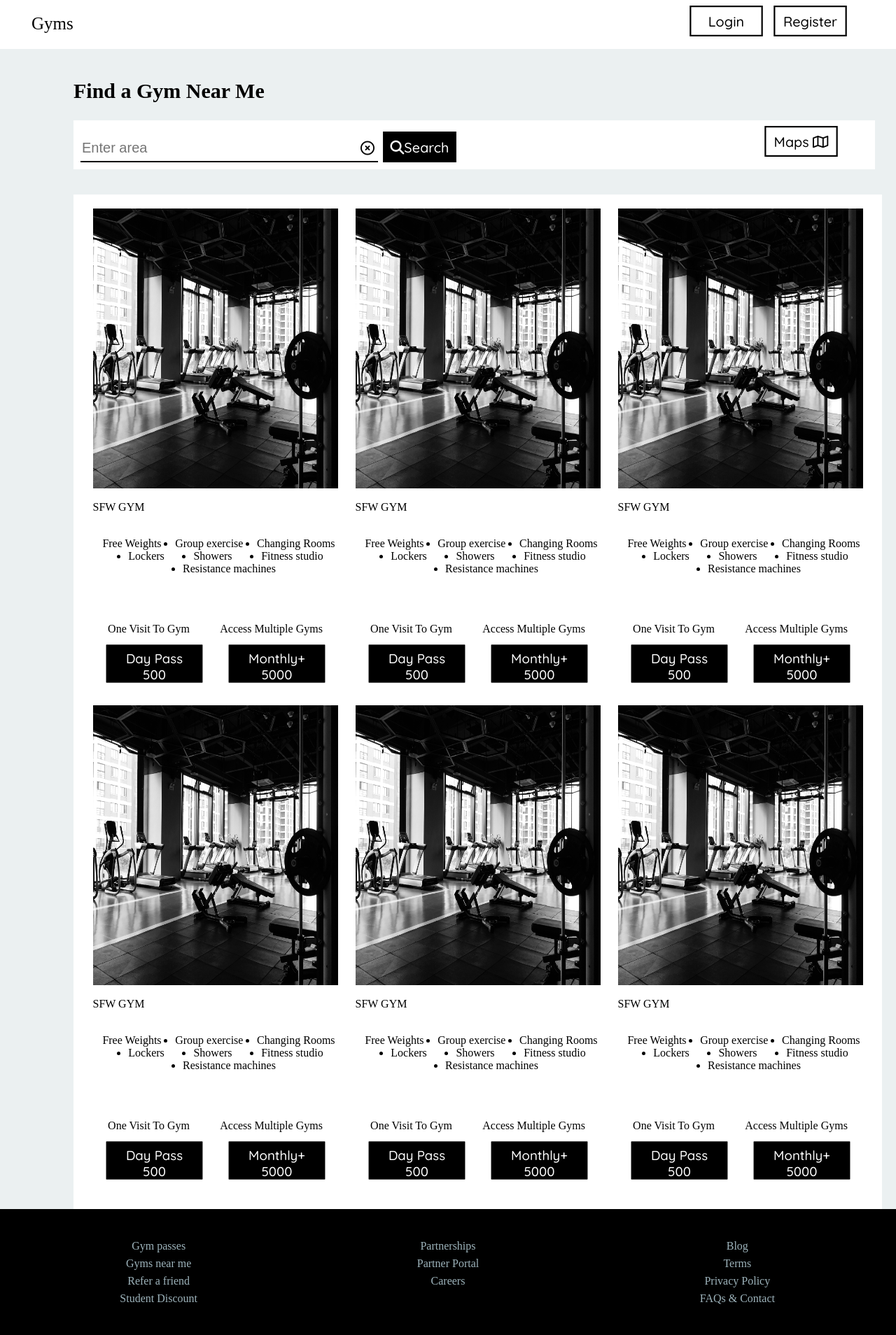
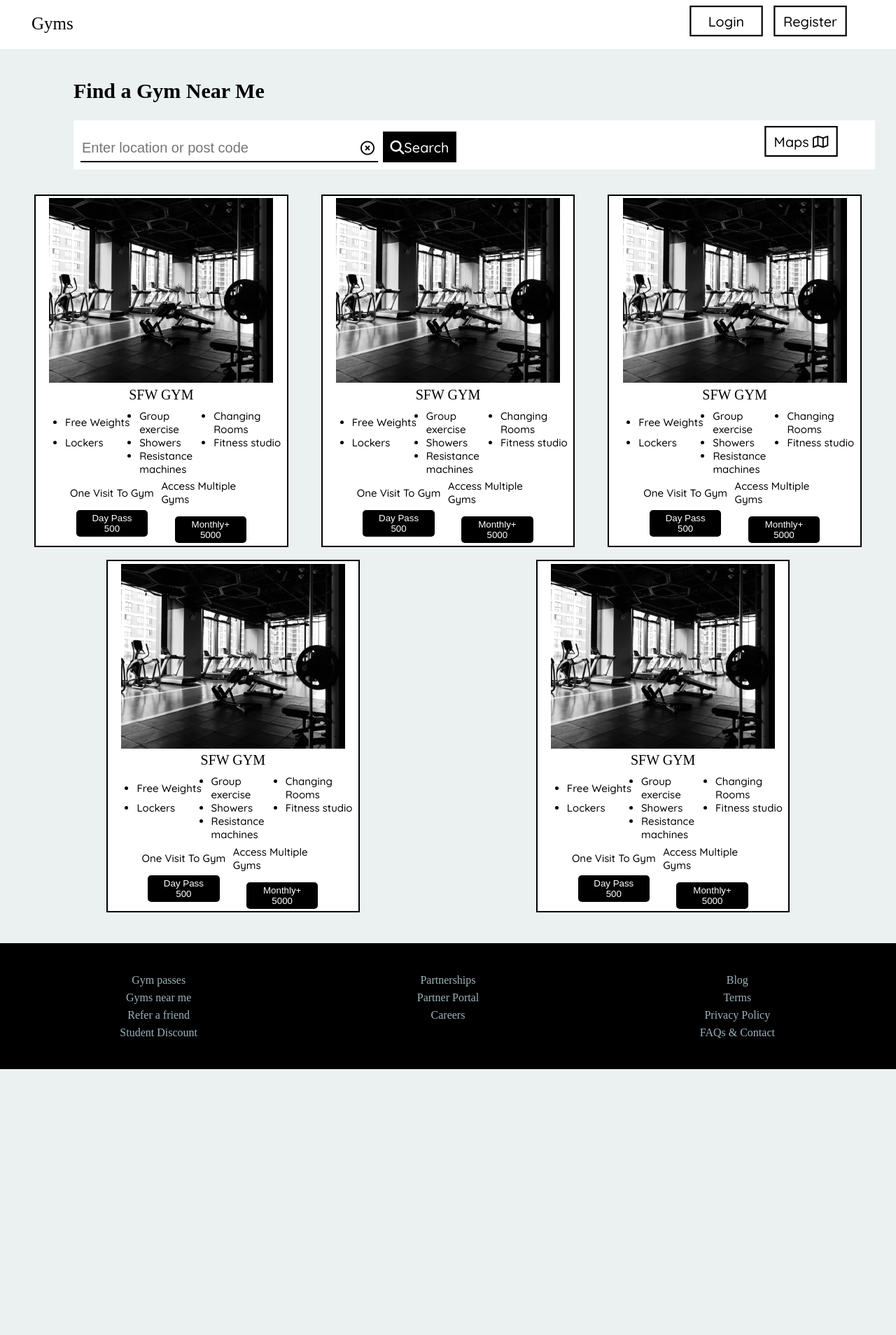
Before and after one commit to Manthan1302/Gym-subscribtion, a PHP site: page /components/search.php in a window 1280 px wide. Shown: the whole page at 70% size. After the commit the page ends 1528 px from the top, so only its background shows below. Run offline with PHP 8.4, Linux system fonts and the light colour scheme; some libraries are stand-ins or nearby versions.

```diff
--- a/Backend/Database.php
+++ b/Backend/Database.php
@@ -84,7 +84,7 @@
     }
 
     //  gym table
-    $gymTableQuery = "create table gym( gymId int primary key , gymName varchar(50) , gymAddress varchar(50) , gymLocation varchar(50) , gymImages JSON , gymPass JSON , gymEquipment JSON , gymAmenities JSON , aboutGym varchar(400))";
+    $gymTableQuery = "create table gym( gymId int primary key , gymName varchar(50) , gymLocation varchar(50) , gymImages JSON , gymPass JSON , gymEquipment JSON , gymAmenities JSON , aboutGym varchar(400))";
 
     $gymTable = mysqli_query($connection , $gymTableQuery);
 
--- a/Frontend/components/home.php
+++ b/Frontend/components/home.php
@@ -24,6 +24,7 @@ session_start();
                     <span class="name">Company_Name</span>
                     <span class="li">About us</span>
                     <span class="li">Membership pass</span>
+                    <span class="li">View Gyms</span>
                     <span class="li"><a href="login.php"> Profile</a></span>
                 </div>
 
@@ -31,7 +32,7 @@ session_start();
                     <span class="line1">One Network</span>
                     <span class="line2">Any location. Thousands of gyms. Zero contracts.</span>
                     <form>
-                        <input type="text" />
+                        <input type="text" placeholder="enter location or postcode" />
                         <button>Find Gyms</button>
                     </form>
                 </div>
--- a/Frontend/components/search.php
+++ b/Frontend/components/search.php
@@ -20,7 +20,7 @@
 
     <div class="search">
        <div class="text">
-        <input type="text" placeholder="Enter area" class="input">
+        <input type="text" placeholder="Enter location or post code" class="input">
         <i class="fa-regular fa-circle-xmark cross"></i>
     </div>&nbsp;&nbsp;&nbsp;
     <button class="nav-button" style="background-color: black;color: white; margin-top: 8px;"><i class="fa-solid fa-magnifying-glass"></i>Search</button>
@@ -31,122 +31,154 @@
 <br>
 <br>
 
+<!-- gyms -->
+<div class="gym-container">
             <div class="gyms">
                 <div class="card">
                     <img src="../images/sfw.jpg" height="400px" width="350pc">
-        <br>
-        <br>
-        SFW GYM<br><br>
-        <ul style="display: flex; justify-content: space-around; flex-wrap: wrap;">
-        <span style="margin-left: -30px;">Free Weights</span>&nbsp;
-        <li>Group exercise</li>&nbsp;
+
+                    <p>SFW GYM</p>
+                    <div class="points">
+                        <ul type="bullet">
+                            <li>Free Weights</li>
+                            <li>Group exercise</li>
                             <li>Changing Rooms</li>
-        <li style="margin-left: -10px;">Lockers</li>
-        <li >Showers</li>
+                            <li>Lockers</li>
+                            <li>Showers</li>
                             <li>Fitness studio</li>
                             <li>Resistance machines</li>
-    </ul><br><br>
-    <div style="display: flex; justify-content: space-around;"><p>One Visit To Gym</p><p>Access Multiple Gyms</p></div>
-    <div style="display: flex; justify-content: space-around;"><Button class="gyms-button"> Day Pass<br>500</Button><Button class="gyms-button">Monthly+<br>5000</Button></div>
+                        </ul>
+                    </div>
+                    <div class="pass-button">
+                        <section>
+                            <p>One Visit To Gym</p>
+                            <button class="gyms-button"> Day Pass<br>500</button>
+                        </section>
+                        <section>
+                            <p>Access Multiple Gyms</p>
+                            <Button class="gyms-button">Monthly+<br>5000</Button>
+                        </section>
+                    </div>
+
+                </div>
+
+                <div class="card">
+                    <img src="../images/sfw.jpg" height="400px" width="350pc">
+
+                    <p>SFW GYM</p>
+                    <div class="points">
+                        <ul type="bullet">
+                            <li>Free Weights</li>
+                            <li>Group exercise</li>
+                            <li>Changing Rooms</li>
+                            <li>Lockers</li>
+                            <li>Showers</li>
+                            <li>Fitness studio</li>
+                            <li>Resistance machines</li>
+                        </ul>
+                    </div>
+                    <div class="pass-button">
+                        <section>
+                            <p>One Visit To Gym</p>
+                            <button class="gyms-button"> Day Pass<br>500</button>
+                        </section>
+                        <section>
+                            <p>Access Multiple Gyms</p>
+                            <Button class="gyms-button">Monthly+<br>5000</Button>
+                        </section>
+                    </div>
+
+                </div>
+
+                <div class="card">
+                    <img src="../images/sfw.jpg" height="400px" width="350pc">
+
+                    <p>SFW GYM</p>
+                    <div class="points">
+                        <ul type="bullet">
+                            <li>Free Weights</li>
+                            <li>Group exercise</li>
+                            <li>Changing Rooms</li>
+                            <li>Lockers</li>
+                            <li>Showers</li>
+                            <li>Fitness studio</li>
+                            <li>Resistance machines</li>
+                        </ul>
+                    </div>
+                    <div class="pass-button">
+                        <section>
+                            <p>One Visit To Gym</p>
+                            <button class="gyms-button"> Day Pass<br>500</button>
+                        </section>
+                        <section>
+                            <p>Access Multiple Gyms</p>
+                            <Button class="gyms-button">Monthly+<br>5000</Button>
+                        </section>
+                    </div>
+
+                </div>
+
+                <div class="card">
+                    <img src="../images/sfw.jpg" height="400px" width="350pc">
+
+                    <p>SFW GYM</p>
+                    <div class="points">
+                        <ul type="bullet">
+                            <li>Free Weights</li>
+                            <li>Group exercise</li>
+                            <li>Changing Rooms</li>
+                            <li>Lockers</li>
+                            <li>Showers</li>
+                            <li>Fitness studio</li>
+                            <li>Resistance machines</li>
+                        </ul>
+                    </div>
+                    <div class="pass-button">
+                        <section>
+                            <p>One Visit To Gym</p>
+                            <button class="gyms-button"> Day Pass<br>500</button>
+                        </section>
+                        <section>
+                            <p>Access Multiple Gyms</p>
+                            <Button class="gyms-button">Monthly+<br>5000</Button>
+                        </section>
+                    </div>
+
+                </div>
+
+                <div class="card">
+                    <img src="../images/sfw.jpg" height="400px" width="350pc">
+
+                    <p>SFW GYM</p>
+                    <div class="points">
+                        <ul type="bullet">
+                            <li>Free Weights</li>
+                            <li>Group exercise</li>
+                            <li>Changing Rooms</li>
+                            <li>Lockers</li>
+                            <li>Showers</li>
+                            <li>Fitness studio</li>
+                            <li>Resistance machines</li>
+                        </ul>
+                    </div>
+                    <div class="pass-button">
+                        <section>
+                            <p>One Visit To Gym</p>
+                            <button class="gyms-button"> Day Pass<br>500</button>
+                        </section>
+                        <section>
+                            <p>Access Multiple Gyms</p>
+                            <Button class="gyms-button">Monthly+<br>5000</Button>
+                        </section>
+                    </div>
+
+                </div>
+            </div>
 
 
         </div>
-    <div class="card">
-        <img src="../images/sfw.jpg" height="400px" width="350pc">
-        <br>
-        <br>
-        SFW GYM<br><br>
-        <ul style="display: flex; justify-content: space-around; flex-wrap: wrap;">
-        <span style="margin-left: -30px;">Free Weights</span>&nbsp;
-        <li>Group exercise</li>&nbsp;
-        <li>Changing Rooms</li>
-        <li style="margin-left: -10px;">Lockers</li>
-        <li >Showers</li>
-        <li>Fitness studio</li>
-        <li>Resistance machines</li>
-    </ul><br><br>
-    <div style="display: flex; justify-content: space-around;"><p>One Visit To Gym</p><p>Access Multiple Gyms</p></div>
-    <div style="display: flex; justify-content: space-around;"><Button class="gyms-button"> Day Pass<br>500</Button><Button class="gyms-button">Monthly+<br>5000</Button></div>
 
-
-    </div>
-    <div class="card">
-        <img src="../images/sfw.jpg" height="400px" width="350pc">
-        <br>
-        <br>
-        SFW GYM<br><br>
-        <ul style="display: flex; justify-content: space-around; flex-wrap: wrap;">
-        <span style="margin-left: -30px;">Free Weights</span>&nbsp;
-        <li>Group exercise</li>&nbsp;
-        <li>Changing Rooms</li>
-        <li style="margin-left: -10px;">Lockers</li>
-        <li >Showers</li>
-        <li>Fitness studio</li>
-        <li>Resistance machines</li>
-    </ul><br><br>
-    <div style="display: flex; justify-content: space-around;"><p>One Visit To Gym</p><p>Access Multiple Gyms</p></div>
-    <div style="display: flex; justify-content: space-around;"><Button class="gyms-button"> Day Pass<br>500</Button><Button class="gyms-button">Monthly+<br>5000</Button></div>
-
-
-    </div>
-    <div class="card">
-        <img src="../images/sfw.jpg" height="400px" width="350pc">
-        <br>
-        <br>
-        SFW GYM<br><br>
-        <ul style="display: flex; justify-content: space-around; flex-wrap: wrap;">
-        <span style="margin-left: -30px;">Free Weights</span>&nbsp;
-        <li>Group exercise</li>&nbsp;
-        <li>Changing Rooms</li>
-        <li style="margin-left: -10px;">Lockers</li>
-        <li >Showers</li>
-        <li>Fitness studio</li>
-        <li>Resistance machines</li>
-    </ul><br><br>
-    <div style="display: flex; justify-content: space-around;"><p>One Visit To Gym</p><p>Access Multiple Gyms</p></div>
-    <div style="display: flex; justify-content: space-around;"><Button class="gyms-button"> Day Pass<br>500</Button><Button class="gyms-button">Monthly+<br>5000</Button></div>
-
-
-    </div>
-    <div class="card">
-        <img src="../images/sfw.jpg" height="400px" width="350pc">
-        <br>
-        <br>
-        SFW GYM<br><br>
-        <ul style="display: flex; justify-content: space-around; flex-wrap: wrap;">
-        <span style="margin-left: -30px;">Free Weights</span>&nbsp;
-        <li>Group exercise</li>&nbsp;
-        <li>Changing Rooms</li>
-        <li style="margin-left: -10px;">Lockers</li>
-        <li >Showers</li>
-        <li>Fitness studio</li>
-        <li>Resistance machines</li>
-    </ul><br><br>
-    <div style="display: flex; justify-content: space-around;"><p>One Visit To Gym</p><p>Access Multiple Gyms</p></div>
-    <div style="display: flex; justify-content: space-around;"><Button class="gyms-button"> Day Pass<br>500</Button><Button class="gyms-button">Monthly+<br>5000</Button></div>
-
-
-    </div>
-    <div class="card">
-        <img src="../images/sfw.jpg" height="400px" width="350pc">
-        <br>
-        <br>
-        SFW GYM<br><br>
-        <ul style="display: flex; justify-content: space-around; flex-wrap: wrap;">
-        <span style="margin-left: -30px;">Free Weights</span>&nbsp;
-        <li>Group exercise</li>&nbsp;
-        <li>Changing Rooms</li>
-        <li style="margin-left: -10px;">Lockers</li>
-        <li >Showers</li>
-        <li>Fitness studio</li>
-        <li>Resistance machines</li>
-    </ul><br><br>
-    <div style="display: flex; justify-content: space-around;"><p>One Visit To Gym</p><p>Access Multiple Gyms</p></div>
-    <div style="display: flex; justify-content: space-around;"><Button class="gyms-button"> Day Pass<br>500</Button><Button class="gyms-button">Monthly+<br>5000</Button></div>
-
-
-    </div>
-</div>
+<!-- foooter -->
 <div class="footer">
     <div class="footer-left">
         <div>Gym passes</div>
--- a/Frontend/style/search.css
+++ b/Frontend/style/search.css
@@ -109,7 +109,7 @@ body{
     width: 425px;
     justify-content: flex-start;
 }
-.gyms{
+/* .gyms{
     width: 1125px;
     background-color: white;
     padding: 15px;
@@ -144,4 +144,105 @@ img:hover{
 .gyms-button:hover{
     background-color: white;
     color: black;
+} */
+
+.gym-container{
+    display: flex;
+    justify-content: space-around;
+    align-items: center;
+
+
 }
+
+.gym-container .gyms{
+    width: 96vw;
+    height: auto;
+
+    /* background-color: aqua; */
+    margin-bottom: 2%;
+    display: flex;
+    justify-content: space-around;
+    align-items: center;
+    flex-wrap: wrap;
+}
+
+.gym-container .gyms .card{
+    height: 62.5vh;
+    width: 28vw;
+    background-color: white;
+
+    display: flex;
+    justify-content: space-around;
+    align-items: center;
+    flex-direction: column;
+    border: 2px solid black;
+
+    margin-bottom: 1.5%;
+}
+
+.gym-container .gyms .card img{
+    width: 25vw;
+    height: 33vh;
+}
+
+.gym-container .gyms .card p{
+    margin-top: -0.5%;
+
+ font-size: 20px;
+}
+
+/* .gym-container .gyms .card .points{
+    background-color: cadetblue;
+    height: 5vw;
+} */
+
+.gym-container .gyms .card ul{
+    margin-top: -5%;
+    display: flex;
+    align-items: center;
+    justify-content: space-around;
+    flex-wrap: wrap;
+    /* background-color: aqua; */
+}
+
+.gym-container .gyms .card ul li{
+    /* background-color: aqua; */
+    width: 8vw;
+    font-family: "Quicksand", sans-serif;
+    font-size: 15px;
+
+}
+
+.gym-container .gyms .card .pass-button{
+    display: flex;
+    justify-content: space-around;
+    align-items: center;
+
+
+}
+
+.gym-container .gyms .card .pass-button section{
+    display: flex;
+    justify-content: space-around;
+    align-items: center;
+    flex-direction: column;
+    margin-top: -6%;
+    /* background-color: aqua; */
+    width: 11vw;
+
+}
+
+.gym-container .gyms .card .pass-button section p{
+    font-size: 15px;
+    font-family: "Quicksand", sans-serif;
+
+}
+
+.gym-container .gyms .card .pass-button section button{
+    background-color: black;
+    color: white;
+    width: 8vw;
+    padding: 4px;
+    border: none;
+    border-radius: 5px;
+}
```
Lines whose indentation alone changed are shown as unchanged.
